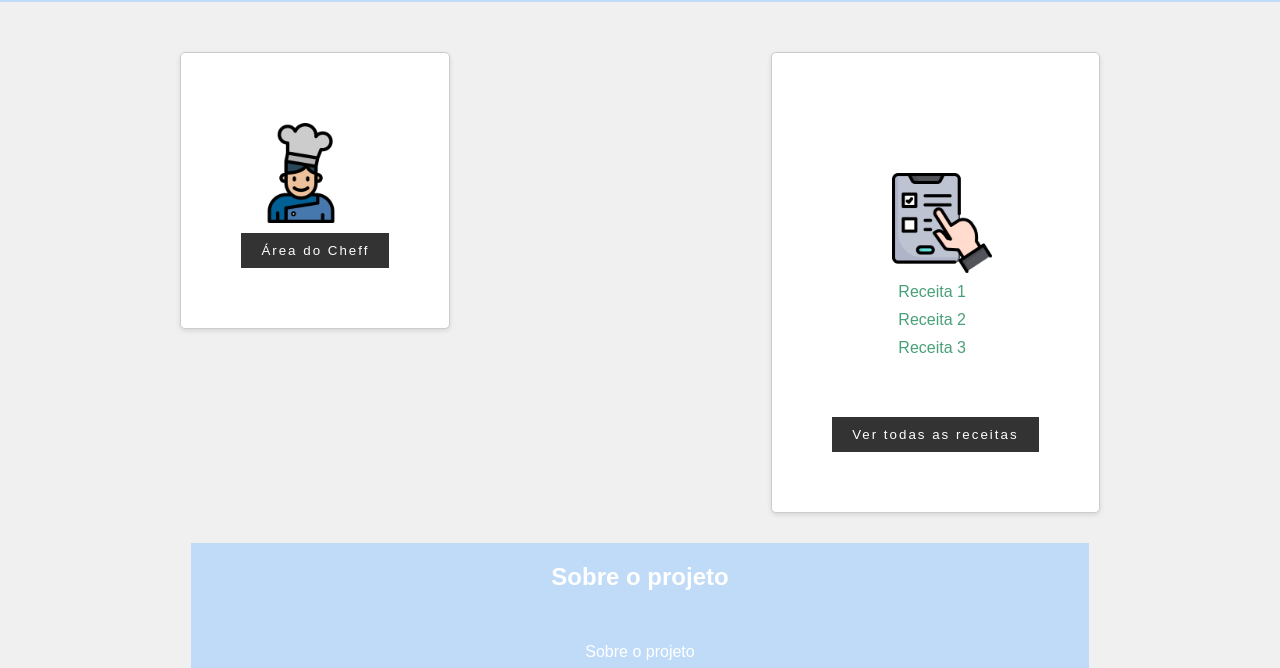
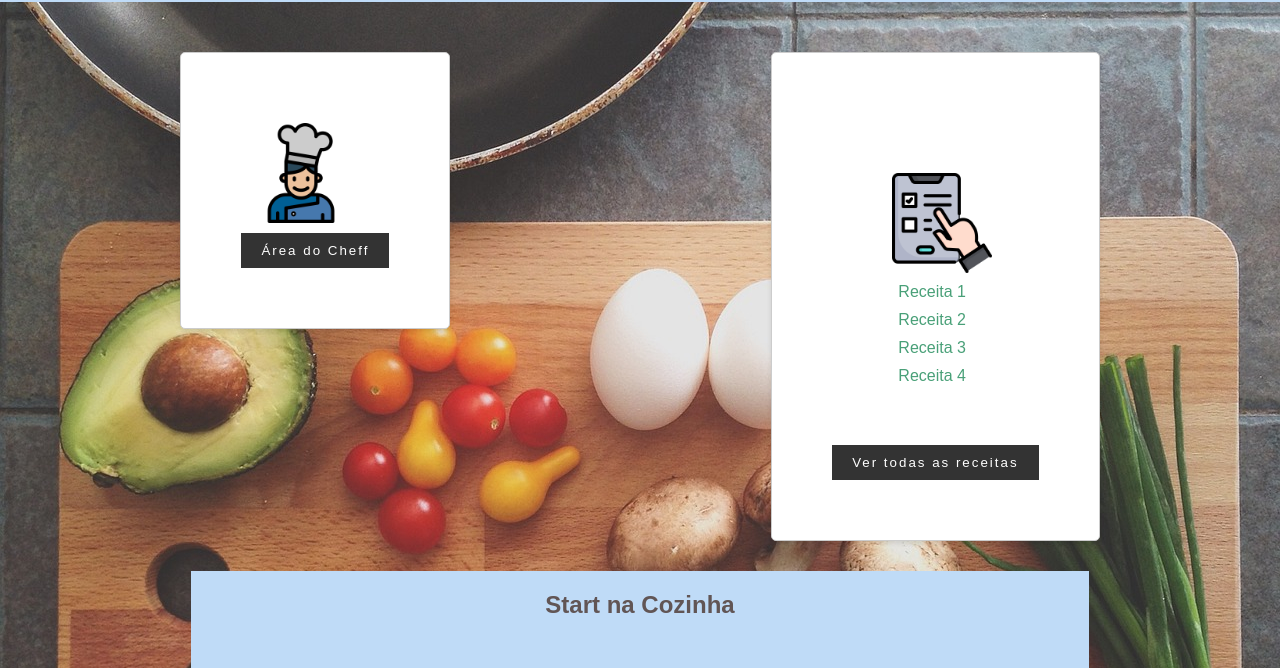
Before and after one commit to ana-developer-beatriz/Start-na-Cozinha-V.2, a plain HTML site: page codigo-fonte/paginaHome/paginaHome.html in a window 1280 px wide. Shown: the part 111-779 px from the top of the page. Drawn offline with Linux system fonts and the light colour scheme.

Commit message:
background na Home e pg receita

```diff
--- a/codigo-fonte/paginaHome/paginaHome.html
+++ b/codigo-fonte/paginaHome/paginaHome.html
@@ -12,7 +12,7 @@
     <link rel="stylesheet" href="style.css">
 </head>
 
-<body>
+<body background="/codigo-fonte/img/fundo_pag_home.jpg">
     <header>
         <nav>
             <div class="logo">
@@ -36,7 +36,7 @@
                         <li><a href="">Receita 1</a></li>
                         <li><a href="">Receita 2</a></li>
                         <li><a href="">Receita 3</a></li>
-
+                        <li><a href="">Receita 4</a></li>
 
                     </ul>
 
@@ -48,10 +48,10 @@
     </main>
     <section class="under-main">
         <div class="under-main-div">
-            <h1 class="titulo">Sobre o projeto </h1>
+            <h1 class="titulo">Start na Cozinha</h1>
             <div id="div-sobre-conteudo">
                 <p class="sobre-texto">
-                    Sobre o projeto
+                    Ambiente para compartilhamento de receitas para iniciantes na cozinha. Com o intuito de ajudar aqueles que querem desenvolver a arte de cozinhar, preparar suas próprias refeições e/ou se alimentar de forma mais saudável. Chef's, compartilhem suas receitas para os iniciantes se arriscarem na cozinha!
                 </p>
             </div>
         </div>
--- a/codigo-fonte/paginaHome/style.css
+++ b/codigo-fonte/paginaHome/style.css
@@ -2,10 +2,12 @@ body, h1, h2, ul, li {
   margin: 0;
   padding: 0;
 }
+
 header {
   background-color:  #BFDBF7;
   padding: 10px 0;
 }
+
 .logo {
   display: flex;
   align-items: center;
@@ -44,9 +46,7 @@ a:hover {
 body {
   font-family: Arial, sans-serif;
   background-color: #f0f0f0;
-
-}
-
+  }
 
 .logo img {
   max-width: 100px;
@@ -60,7 +60,6 @@ body {
 
 h1 {
   font-size: 36px;
-
 }
 
 .blocks {
@@ -71,7 +70,6 @@ h1 {
   margin-top: 20px;
 }
 
-
 .block {
   background-color: #fff;
   padding: 60px;
@@ -80,8 +78,7 @@ h1 {
   border-radius: 5px;
   box-shadow: 0 2px 5px rgba(0, 0, 0, 0.1);
   text-align: center;
-
-}
+ }
 
 .block img {
   max-width: 100px;
@@ -90,11 +87,11 @@ h1 {
   text-align: center;
 }
 .list{
+  max-width: 100px;
+  display: block;
+  padding: 50px;
+}
 
-      max-width: 100px;
-      display: block;
-      padding: 50px;
-}
 footer {
   background-color: #BFDBF7;
   color: #fff;
@@ -109,8 +106,8 @@ button {
   border: none;
   cursor: pointer;
   letter-spacing: 2px;
+}
 
-}
 ul {
   list-style-type: none;
 }
@@ -130,7 +127,7 @@ li {
 }
 
 .sobre-texto {
-  color: white;
+  color: rgb(97, 85, 85);
   text-align: center;
   margin-top: 20px;
 }
@@ -141,9 +138,10 @@ li {
   justify-content: center;
   align-items: center;
 }
+
 .titulo {
   font-size: 1.5rem;
-  color: white;
+  color: rgb(97, 85, 85);
   text-align: center;
   margin-bottom: 2rem;
 }
--- /dev/null
+++ b/codigo-fonte/pgvisureceita/pgvisureceita.css
@@ -0,0 +1,94 @@
+body, h1, h2, ul, li {
+    margin: 0;
+    padding: 0;
+  }
+
+  header {
+    background-color:  #BFDBF7;
+    padding: 10px 0;
+  }
+
+  .logo {
+    display: flex;
+    align-items: center;
+    font-size: 28px;
+    font-family: cursive;
+  }
+
+  .logo a {
+    text-decoration: none;
+    color: #fff;
+    display: flex;
+    align-items: center;
+  }
+
+  .logo img {
+    max-width: 20px;
+    margin-right: 10px;
+    margin-left: 20px;
+  }
+
+  .logo span {
+    font-size: 10px;
+    font-weight: bold;
+  }
+
+  a {
+    color:  #49A078 ;
+    text-decoration: none;
+    transition: 0.3s;
+  }
+
+  a:hover {
+    opacity: 0.7;
+  }
+
+  body {
+    font-family: Arial, sans-serif;
+    background-color: #f0f0f0;
+}
+
+  .logo img {
+    max-width: 100px;
+    padding: 10px;
+  }
+
+  .main {
+    text-align: center;
+    padding: 20px;
+  }
+
+  h1 {
+    font-size: 36px;
+}
+
+  .list{
+    max-width: 100px;
+    display: block;
+    padding: 50px;
+    }
+
+footer {
+    background-color: #BFDBF7;
+    color: #fff;
+    text-align: center;
+    padding: 10px 0px;
+}
+
+button {
+    background-color: #333;
+    color: #fff;
+    padding: 10px 20px;
+    border: none;
+    cursor: pointer;
+    letter-spacing: 2px;
+}
+
+ul {
+    list-style-type: none;
+}
+
+li {
+    margin-bottom: 10px;
+    color: #333;
+}
```
Also changed, not shown: codigo-fonte/pgvisureceita/pgvisureceita.html (added, +34 -0 lines), codigo-fonte/img/fundo_pag_home.jpg (added).
